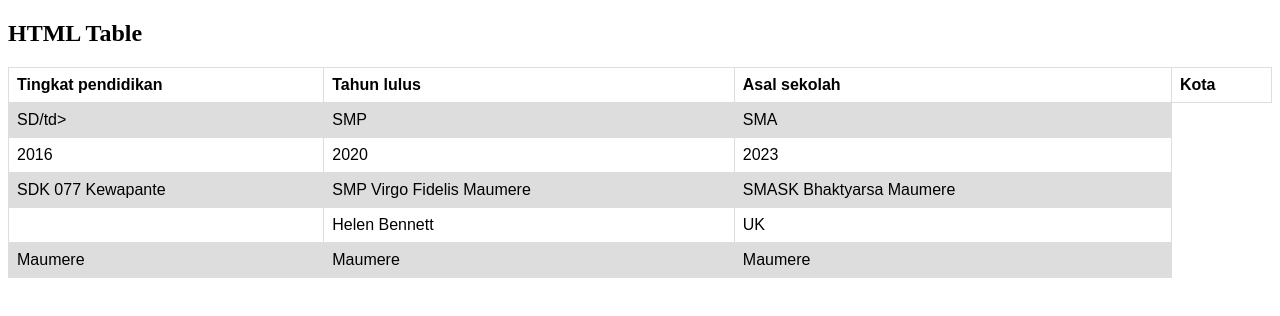
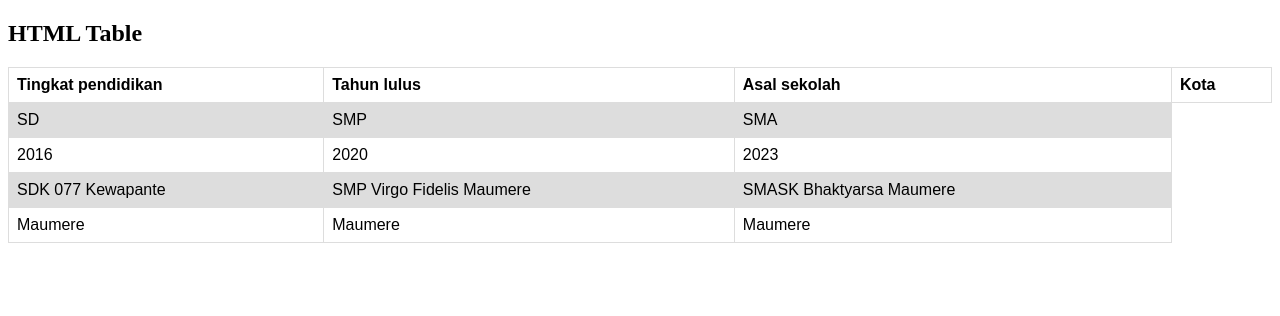
Before and after one commit to cathy-chrstna/biodata, a plain HTML site: page Tabel riwayat pendidikan.html in a window 1280 px wide. Drawn offline with Linux system fonts and the light colour scheme.

Commit message:
Update Tabel riwayat pendidikan.html

```diff
--- a/Tabel riwayat pendidikan.html
+++ b/Tabel riwayat pendidikan.html
@@ -31,7 +31,7 @@ tr:nth-child(even) {
     <th>Kota</th>
   </tr>
   <tr>
-    <td>SD/td>
+    <td>SD</td>
     <td>SMP</td>
     <td>SMA</td>
   </tr>
@@ -46,11 +46,6 @@ tr:nth-child(even) {
     <td>SMASK Bhaktyarsa Maumere</td>
   </tr>
   <tr>
-    <td></td>
-    <td>Helen Bennett</td>
-    <td>UK</td>
-  </tr>
-  <tr>
     <td>Maumere</td>
     <td>Maumere</td>
     <td>Maumere</td>
```
